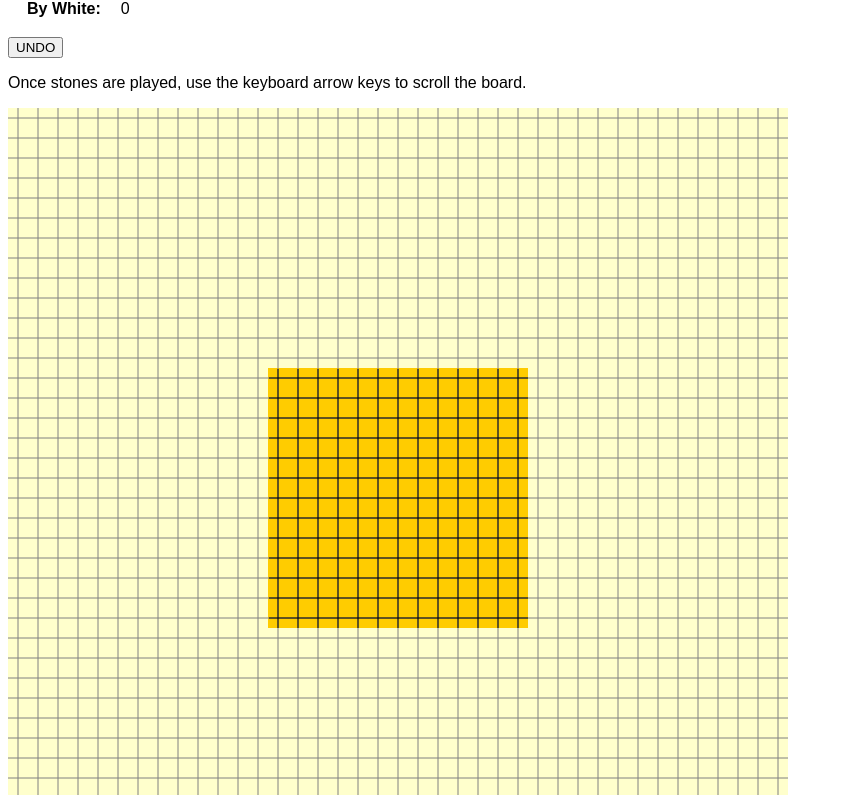
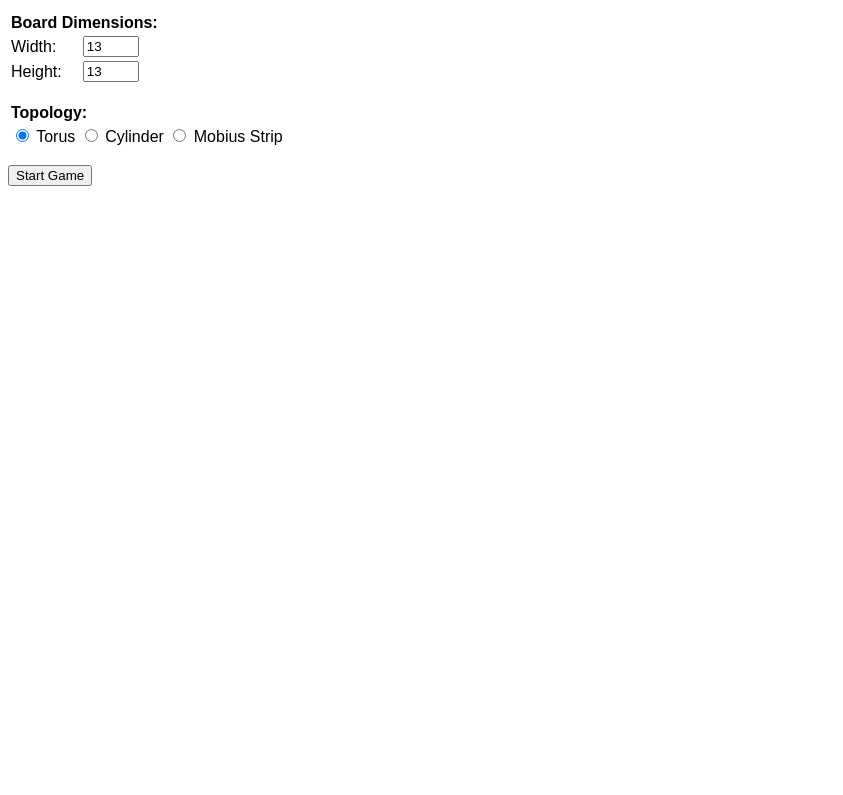
Before and after one commit to jasonhenline/go-topology, a plain HTML site: page index.html in a window 1280 px wide. Shown: the part 55-850 px from the top of the page, without its empty margins (0-843 px from the left). After the commit the page ends 800 px from the top, so only its background shows below. Drawn offline with Linux system fonts and the light colour scheme.

Commit message:
Opening page to pick topology and dimensions

```diff
--- a/index.html
+++ b/index.html
@@ -6,6 +6,46 @@
     <script src=main.js></script>
   </head>
   <body style="font-family:Arial,Helvetica,sans-serif;">
+    <div id=setup>
+      <h1>Choose Game Parameters</h1>
+      <table>
+        <tr>
+          <th colspan="2" align="left">
+            Board Dimensions:
+          </th>
+        </tr>
+        <tr>
+          <td>Width:</td>
+          <td><input type="number" name="width" id="width_input" min="1" max="19" value="13"></td>
+        </tr>
+        <tr>
+          <td>Height:</td>
+          <td><input type="number" name="height" id="height_input" min="1" max="19" value="13"></td>
+        </tr>
+      </table>
+      </p>
+      <p>
+      <table>
+        <tr>
+          <th align="left">Topology:</th>
+        </tr>
+        <tr>
+          <td>
+            <input type="radio" name="topology" value="torus" id="radio_torus" checked>
+            <label for="radio_torus">Torus</label>
+            <input type="radio" name="topology" value="cylinder" id="radio_cylinder">
+            <label for="radio_cylinder">Cylinder</label>
+            <input type="radio" name="topology" value="mobius" id="radio_mobius">
+            <label for="radio_mobius">Mobius Strip</label>
+          </td>
+        </tr>
+      </table>
+      </p>
+      <p>
+      <button id="start_game_button">Start Game</button>
+      </p>
+    </div>
+    <div id=play_screen style="display: none">
       <p>
       <table>
         <tr>
@@ -26,5 +66,6 @@
       </p>
       <p>Once stones are played, use the keyboard arrow keys to scroll the board.</p>
       <canvas id="play_area" width="1000px" height="1000px"></canvas>
+    </div>
   </body>
 </html>
--- a/main.js
+++ b/main.js
@@ -457,10 +457,26 @@ JTH.getView = function({canvasContext, board, sideLength}) {
 };
 
 window.onload = function() {
+  let startGameButton = document.getElementById("start_game_button");
+  startGameButton.addEventListener("click", function() {
+    let width = Number(document.getElementById("width_input").value);
+    let height = Number(document.getElementById("height_input").value);
+    let topology = function() {
+      if (document.getElementById("radio_torus").checked) {
+        return JTH.getTorusTopology({width, height});
+      } else if (document.getElementById("radio_cylinder").checked) {
+        return JTH.getCylinderTopology({width, height});
+      } else if (document.getElementById("radio_mobius").checked) {
+        return JTH.getMobiusStripTopology({width, height});
+      }
+    }();
+
+    document.getElementById("setup").style.display = "none";
+    document.getElementById("play_screen").style.display = "block";
+
     let canvas = document.getElementById("play_area");
     let context = canvas.getContext("2d");
 
-  let topology = JTH.getTorusTopology({width: 13, height: 13});
     let board = JTH.getBoard(topology);
     let view = JTH.getView({canvasContext: context, board, sideLength: 20});
 
@@ -476,4 +492,5 @@ window.onload = function() {
 
     window.addEventListener(
       "keydown", (keyboardEvent) => view.onKeyDownCallback(keyboardEvent));
+  });
 };
```
Lines whose indentation alone changed are shown as unchanged.
